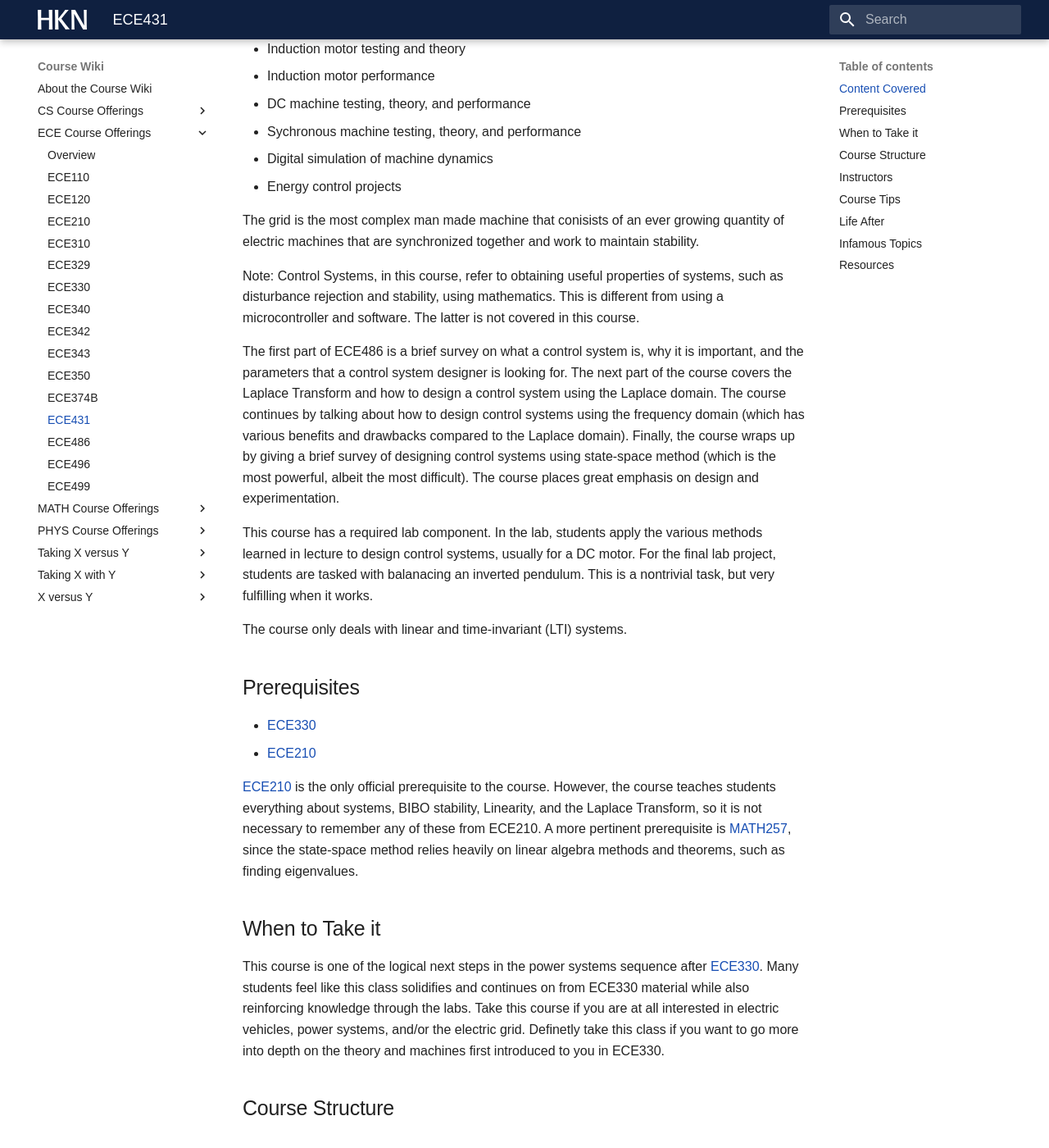
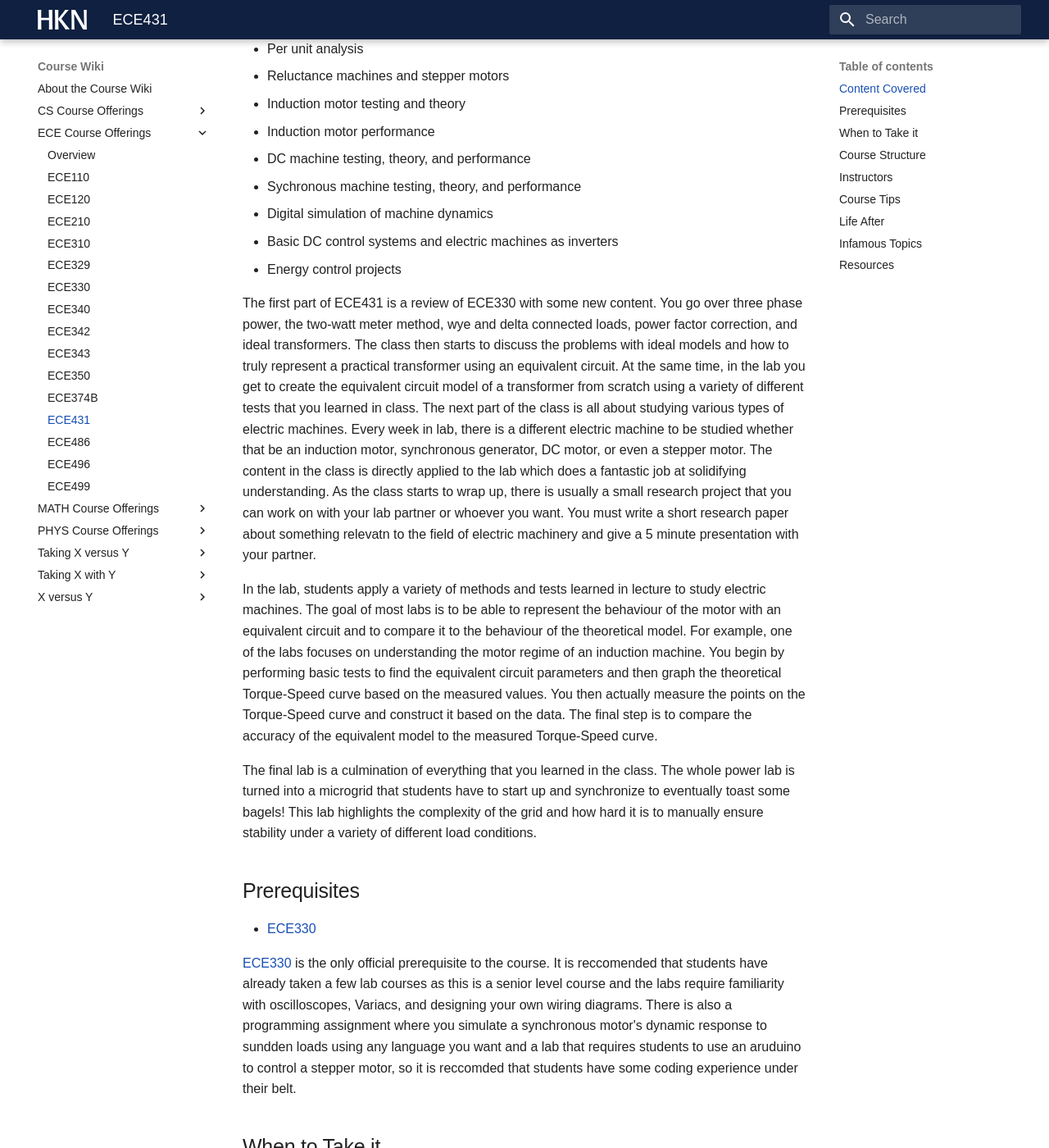
Before and after one commit to hkn-alpha/wiki, an MkDocs documentation site: the page built from docs/Course Wiki/ECE Course Offerings/ECE431.md, in a window 1280 px wide and 1400 px high, scrolled down 483 px. Shown: the whole window at 82% size. Built offline with MkDocs 1.6.1 and Material for MkDocs 9.7.7, drawn with Linux system fonts in a browser that asks for light colours; some web fonts are replaced; some of the changed text lies outside the part shown.

Commit message:
Update ECE431.md

```diff
--- a/docs/Course Wiki/ECE Course Offerings/ECE431.md
+++ b/docs/Course Wiki/ECE Course Offerings/ECE431.md
@@ -8,55 +8,67 @@ ECE431 (Control Systems) is a 4-credit-hour senior/graduate level course that sa
 - Power factor control
 - Single-phase transformer tests and theory
 - Saturation and harmonic effects in three-phase transformers
+- Per unit analysis
+- Reluctance machines and stepper motors
 - Induction motor testing and theory
 - Induction motor performance
 - DC machine testing, theory, and performance
 - Sychronous machine testing, theory, and performance
 - Digital simulation of machine dynamics
+- Basic DC control systems and electric machines as inverters
 - Energy control projects
 
- The grid is the most complex man made machine that conisists of an ever growing quantity of electric machines that are synchronized together and work to maintain stability.
 
+The first part of ECE431 is a review of ECE330 with some new content. You go over three phase power, the two-watt meter method, wye and delta connected loads, power factor correction, and ideal transformers. The class then starts to discuss the problems with ideal models and how to truly represent a practical transformer using an equivalent circuit. At the same time, in the lab you get to create the equivalent circuit model of a transformer from scratch using a variety of different tests that you learned in class. The next part of the class is all about studying various types of electric machines. Every week in lab, there is a different electric machine to be studied whether that be an induction motor, synchronous generator, DC motor, or even a stepper motor. The content in the class is directly applied to the lab which does a fantastic job at solidifying understanding. As the class starts to wrap up, there is usually a small research project that you can work on with your lab partner or whoever you want. You must write a short research paper about something relevatn to the field of electric machinery and give a 5 minute presentation with your partner.
 
-Note: Control Systems, in this course, refer to obtaining useful properties of systems, such as disturbance rejection and stability, using mathematics. This is different from using a microcontroller and software. The latter is not covered in this course.
+In the lab, students apply a variety of methods and tests learned in lecture to study electric machines. The goal of most labs is to be able to represent the behaviour of the motor with an equivalent circuit and to compare it to the behaviour of the theoretical model. For example, one of the labs focuses on understanding the motor regime of an induction machine. You begin by performing basic tests to find the equivalent circuit parameters and then graph the theoretical Torque-Speed curve based on the measured values. You then actually measure the points on the Torque-Speed curve and construct it based on the data. The final step is to compare the accuracy of the equivalent model to the measured Torque-Speed curve.
 
-The first part of ECE486 is a brief survey on what a control system is, why it is important, and the parameters that a control system designer is looking for. The next part of the course covers the Laplace Transform and how to design a control system using the Laplace domain. The course continues by talking about how to design control systems using the frequency domain (which has various benefits and drawbacks compared to the Laplace domain). Finally, the course wraps up by giving a brief survey of designing control systems using state-space method (which is the most powerful, albeit the most difficult). The course places great emphasis on design and experimentation.
-
-This course has a required lab component. In the lab, students apply the various methods learned in lecture to design control systems, usually for a DC motor. For the final lab project, students are tasked with balanacing an inverted pendulum. This is a nontrivial task, but very fulfilling when it works.
-
-The course only deals with linear and time-invariant (LTI) systems.
+The final lab is a culmination of everything that you learned in the class. The whole power lab is turned into a microgrid that students have to start up and synchronize to eventually toast some bagels! This lab highlights the complexity of the grid and how hard it is to manually ensure stability under a variety of different load conditions.
 
 ## Prerequisites
 - [ECE330](ECE330.md)
-- [ECE210](ECE210.md)
 
-[ECE210](ECE210.md) is the only official prerequisite to the course. However, the course teaches students everything about systems, BIBO stability, Linearity, and the Laplace Transform, so it is not necessary to remember any of these from ECE210. A more pertinent prerequisite is [MATH257](../MATH%20Course%20Offerings/MATH257.md), since the state-space method relies heavily on linear algebra methods and theorems, such as finding eigenvalues.
+[ECE330](ECE330.md) is the only official prerequisite to the course. It is reccomended that students have already taken a few lab courses as this is a senior level course and the labs require familiarity with oscilloscopes, Variacs, and designing your own wiring diagrams. There is also a programming assignment where you simulate a synchronous motor's dynamic response to sundden loads using any language you want and a lab that requires students to use an aruduino to control a stepper motor, so it is reccomded that students have some coding experience under their belt.
 
 ## When to Take it
 
-This course is one of the logical next steps in the power systems sequence after [ECE330](ECE330.md). Many students feel like this class solidifies and continues on from ECE330 material while also reinforcing knowledge through the labs. Take this course if you are at all interested in electric vehicles, power systems, and/or the electric grid. Definetly take this class if you want to go more into depth on the theory and machines first introduced to you in ECE330.
+This course is one of the logical next steps in the power systems sequence after [ECE330](ECE330.md). Many students feel like this class solidifies and continues on from ECE330 material while also reinforcing complex ECE330 content through the labs. Take this course if you are at all interested in electric vehicles, power systems, and/or the electric grid. Definetly take this class if you want to go more into depth on the theory and machines first introduced to you in ECE330.
 
 ## Course Structure
 
+This course has semi-weekly homeworks, two midterms, a written lab report due every week, a final research project, and one final.
 
+The homeworks start weekly and tend to lighten up as the semester goes on. On exam weeks, the homework due date is usually extended. Homework sets are generally not too difficult and will primarily contain calculations, but there are some problems that test deeper understanding of the course content. Many of the homework problems are gone over in class before the assignment is due. Some homeworks will take under an hour, while others require more calculation and can be generally annoying. Students who pay attention and stay engaged in lecture will find these homeworks to be conceptually simple.
+
+The midterms are in class (1 hours) and usually not very difficult with the averages being in the high 80's to low/mid 90's with small standard deviations. Very few practice exams are given out (1-3 per exam) and students. Cheatsheet policies may vary depending on the semester and the lead instructor. For the Spring 2023 semester, students were allowed to bring one double-sided 8.5x11 cheatsheet to the first exam, two double-sided 8.5x11 cheatsheets to the second exam, but only two double-sided 8.5x11 cheatsheets to the final exam. Students were highly recommended to reuse cheatsheets from prior exams, although this was not enforced.
+
+Overall, the course requires about 8-12 hours a week based on how difficult the lab is for the given week and also how much effort you put into the report.
 ## Instructors
 
-Usually Professor Haran teaches this course.
+Usually Professor Haran teaches this course. Haran has an extensive background within electric machines as he is the head of the power group and oversees many research projects related to electric machinery. He has experience working as an engineer at General Motors.
 
 ## Course Tips
 
-The course content can often get tedious, as each technique often carries many steps that are mathematically long. Make sure you understand why each step is the way it is and when to use each technique.
+The lab reports can be complicated based on the week and may need extra time to complete, so start early! Especially start the induction machine lab report early as it is one of the longest reports that you will have to write in the course. Professor Haran usually finishes the content early in the class period and expects students to ask questions, so do not be afraid to ask a question no matter how simple you may think it is.
+The course can get overwhemling quickly as you keep learning about different types of electric machines at an increasing pace. Be sure that you understand the content because the exams (and homeworks) often ask you to explain what would happen if a parameter changed and why that would occur.
 
-Ask questions in lecture! Controls is a confusing and nuanced topic and it is easy to get lost. Believe me, you are not the only one who gets lost every lecture. Ask questions!
-
-Start the prelabs and lab reports early. They will get very annoying as the semester progresses.
+Make sure you fully understand the prelabs before the labs so you do not have to redo your lab experiment and stay after (a common occurence in this class). Also do not be afraid to ask a TA to double check your wiring before you connect power, you will be working with high voltages and high currents which can potentially harm you if you do not wire the circuit correctly.
 
 ## Life After
 
-This is the only ECE class on controls at the undergraduate level. Related classes include [ECE310 - Digital Signal Processing I](ECE310.md) (more on linear systems) and [ECE470 - Introduction to Robotics](ECE470.md). For those interested in continuing control systems, [ECE515 - Control System Theory and Design](ECE515.md) is usually the next course to take. ECE486 also briefly touches on optimization techniques while covering state-space method. For those interested in that type of content, [ECE490 - Introduction to Optimization](ECE490.md) would be a great course to take.
+This is curretly the only ECE class on electric machinery, except for ECE 432 (Advanced Electric Machinery) which has not been taught in over a decade. Related classes include [ECE486 - Control Systems](ECE486.md) (more on control of electric machines), [ECE476 - Power System Analysis](ECE476.md) (focus on the grid with many overlapping concepts), [ECE464 - Power Electronics](ECE464.md) (if you like EVs, inverters, power in general), and [ECE333 - Green Electric Energy](more on the grid and green energy).
+
+If you want to continue down the power path, it is reccomended to take ECE486 and then ECE515 as they are pre-requisites for many graduate level power courses.
 
 ## Infamous Topics
 
-- Root locus method: The method is long and tedious. Write each step down, practice applying it on your own in homeworks, and put it on your cheatsheet for the exam. If you fully understand what each step is useful for, then the method will become intuitive and easier to remember.
+- DC Machines: despite the seemingly simple nature of these machines, they are complicated in almost all aspects. The sheer number of different types of DC machines and the effect of current vs voltage control on the operating point behaviour often confuses students. Some DC machine problems also require students to remember rotational mechanical physics from PHYS211 which is a struggle for many.
+- Synchronous machine transient response: Setting up the Delta-Power curve for a synchronous machine based on a given word problem, figuring out which areas to shade in, setting up the equal area criteria integrals, and solving the set of equations is a complex task that requires practice.
+- Velocity: This class does many conversions between electric radians and mechanical radians which is a new concept to some. Because of this, there are a lot of variables that can easily be confused which is frustrating for many students. Many equations include the lower case omega with up to 4 different subscripts.
+- Reluctance machines: analysis of phase inductance as a function of angle is complicated as it has to do with the setup of the rotor and stator. There is not necessarily one formula which will help you produce the graphs so students have to figure out a way that works best for them which usually involves a fair share of geometry.
 
 ## Resources
+
+- [Equal Area Criterion](https://www.electrical4u.com/equal-area-criterion/)
+- [Three Phase Power Review](https://www.youtube.com/watch?v=4oRT7PoXSS0)
+- [Lab Manuel](https://ceme.ece.illinois.edu/files/2020/08/ECE431_2020Manual.pdf) MAY BE OUTDATED!
```
